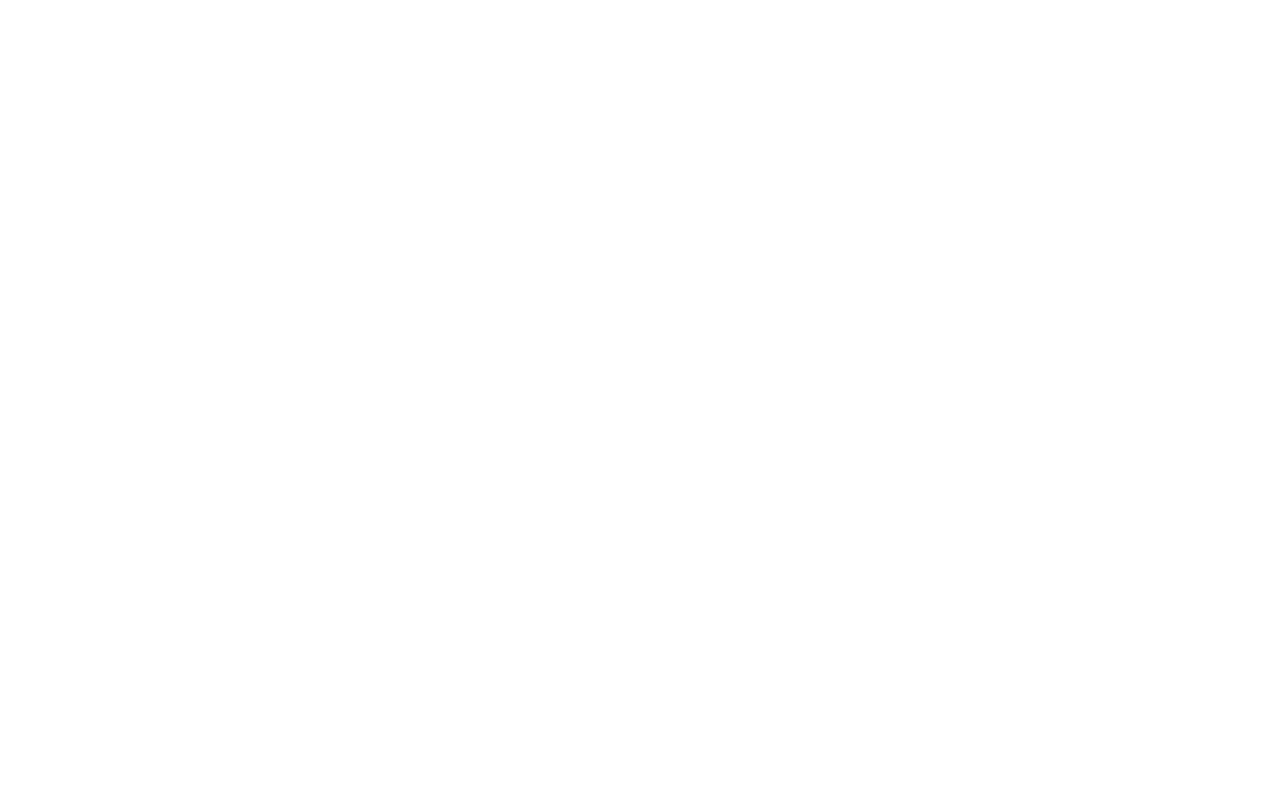
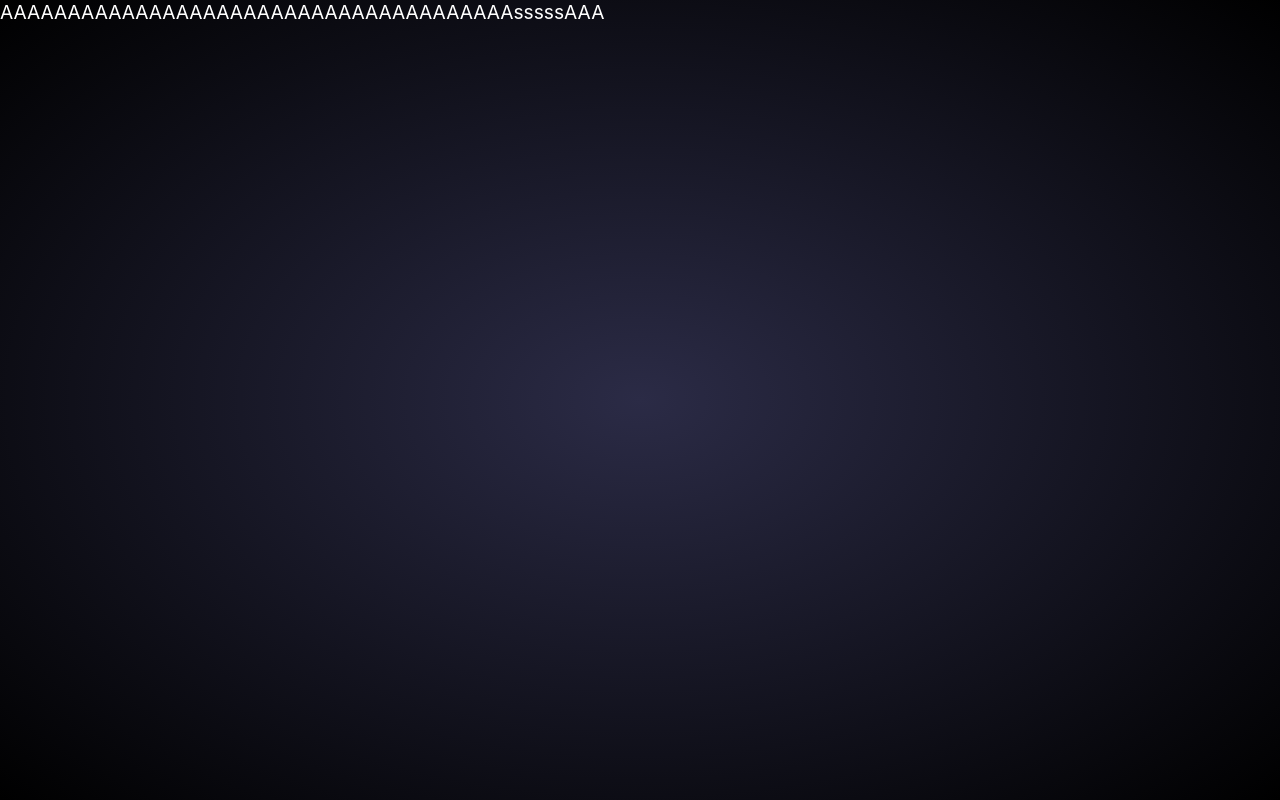
Before and after one commit to MaxBielstein/Website, a React (Create React App) app in the folder max-website/: page /about-me in a window 1280 px wide. Built offline with nearby package versions, Linux system fonts and the light colour scheme.

Commit message:
Move background behind routers

```diff
--- a/max-website/src/Components/Background.scss
+++ b/max-website/src/Components/Background.scss
@@ -5,15 +5,6 @@
 
 :root{
     --animated-delay: 1.25s;
-}
-
-.background{
-    background-color: black;
-    background: radial-gradient(rgb(43, 43, 70), #000000);
-    height: 100%;
-    width: 100%;
-    position: absolute;
-
 }
 
 .background-item-text{
--- a/max-website/src/Components/Background.tsx
+++ b/max-website/src/Components/Background.tsx
@@ -1,5 +1,5 @@
 
-import "../index.css";
+import "../index.scss";
 import "./Background.scss";
 import { useNavigate } from "react-router-dom"
 
--- a/max-website/src/Components/Pages/AboutMe.tsx
+++ b/max-website/src/Components/Pages/AboutMe.tsx
@@ -1,5 +1,5 @@
 import React from "react";
-import "../../index.css";
+import "../../index.scss";
 import "./AboutMe.scss";
 
 
--- a/max-website/src/index.css
+++ b/max-website/src/index.scss
@@ -17,4 +17,15 @@ button {
   border-radius: 4px;
   color:aliceblue;
   border-color: white;
+
 }
+
+
+.background{
+  background-color: black;
+  background: radial-gradient(rgb(43, 43, 70), #000000);
+  height: 100%;
+  width: 100%;
+  position: absolute;
+
+}
--- a/max-website/src/index.tsx
+++ b/max-website/src/index.tsx
@@ -3,22 +3,23 @@ import  AboutMe from './Components/Pages/AboutMe';
 
 import React from 'react';
 import ReactDOM from 'react-dom/client';
-import './index.css';
 import App from './App';
 import reportWebVitals from './reportWebVitals';
 import { BrowserRouter, Route, Routes} from 'react-router-dom';
-import "./index.css";
+import "./index.scss";
 ;
 
 
 const Main = () => {
   return (
+    <div className="background">
     <BrowserRouter>
     <Routes>
     <Route path="/" element={<Background/>} />
         <Route path="/about-me" element={<AboutMe/>} />
     </Routes>
     </BrowserRouter>
+    </div>
   );
 };
 
```
